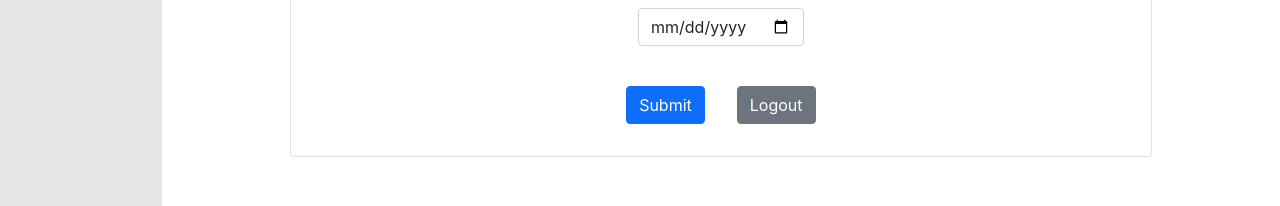
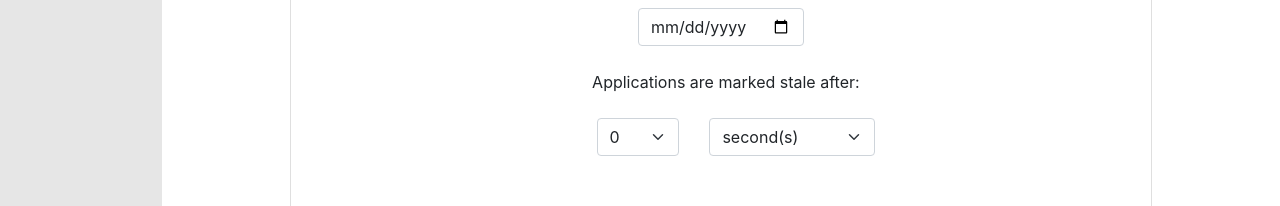
Before and after one commit to akhorana14/AppTrack, a React (Create React App) app in the folder frontend/: page /settings in a window 1280 px wide. Shown: the part 575-781 px from the top of the page. Built offline with nearby package versions, Linux system fonts and the light colour scheme; no server answers.

Commit message:
non-invasive stale addition to company page (#41)

```diff
--- a/frontend/src/pages/Company/Company.jsx
+++ b/frontend/src/pages/Company/Company.jsx
@@ -12,6 +12,7 @@ import Col from 'react-bootstrap/Col';
 import Button from 'react-bootstrap/Button';
 import Accordion from 'react-bootstrap/Accordion';
 import Badge from 'react-bootstrap/Badge';
+import Modal from 'react-bootstrap/Modal';
 
 import { BellFill, CheckCircleFill, EnvelopeFill, ExclamationCircleFill } from 'react-bootstrap-icons';
 
@@ -77,6 +78,7 @@ function Company() {
     let { company: companyName } = useParams();
     const [events, setEvents] = useState(null);
     const [companyInfo, setCompanyInfo] = useState(null);
+    const [stale, setStale] = useState(false);
 
     useEffect(() => {
         getCompanyInfo();
@@ -88,7 +90,10 @@ function Company() {
             credentials: "include"
         });
         if (res.ok) {
-            setEvents(await res.json());
+            let resJson = await res.json();
+            setEvents(resJson.events);
+            setStale(resJson.stale);
+            showStale(resJson.stale);
         }
     }
 
@@ -113,10 +118,18 @@ function Company() {
         });
         if (res.ok) {
             var company = await res.json();
-            console.log(company);
             setCompanyInfo(company);
         } else {
             window.location.href = "/dashboard";
+        }
+    }
+
+    function showStale() {
+        if (stale) {
+            console.log("doing the thing");
+            return (
+                <h6 id="staleText" className={"text-danger my-1"}>This application hasn't had an update in a while. </h6>
+            );
         }
     }
     companyName = capitalizeFirstLetter(companyName);
@@ -136,6 +149,7 @@ function Company() {
                                 <h3>{companyInfo.position !== undefined && companyInfo.position ? companyInfo.position:"Unknown Position Title"}
                                 <br />
                                 <h6 className="text-muted my-1">Last update: {events.length === 0 ? "None" : new Date(events[events.length - 1].date).toLocaleString()}</h6>
+                                {showStale()}
                                 </h3>
                                 : null
                             }
--- a/frontend/src/pages/Company/Company.module.css
+++ b/frontend/src/pages/Company/Company.module.css
@@ -118,3 +118,7 @@
 .manual-status-select {
     margin-right: 5px;
 }
+
+.staleText {
+    display: none;
+}
--- a/frontend/src/pages/Profile/Profile.jsx
+++ b/frontend/src/pages/Profile/Profile.jsx
@@ -21,6 +21,8 @@ function Profile(props) {
     const [date, setDate] = React.useState(new Date());
     const [name, setName] = React.useState("");
     const [photo, setPhoto] = React.useState("https://www.w3schools.com/howto/img_avatar.png");
+    const [number, setNumber] = React.useState(0);
+    const [time, setTime] = React.useState(0);
 
     useEffect(() => {
         getLoginStatus();
@@ -51,11 +53,13 @@ function Profile(props) {
             method: "POST",
             headers: {'Content-Type': 'application/json'},
             body: JSON.stringify({
-                date: date
+                date: date,
+                stale: number * time
             }),
             credentials: "include"
         }).then(response => response.json())
         .then(response => {
+            window.location = `${process.env.REACT_APP_BACKEND}/user/refresh`;
         });
     }
 
@@ -232,6 +236,32 @@ function Profile(props) {
                                 </div>
                                 <br />
                                 <br />
+                                <p class="card-text">Applications are marked stale after: </p>
+                        <br />
+                        <div className={style.staleWrapper}>
+                            <Form.Select className={style.number} onChange={(e) => setNumber(e.target.value)}>
+                            <option value="0">0</option>
+                            <option value="1">1</option>
+                            <option value="2">2</option>
+                            <option value="3">3</option>
+                            <option value="4">4</option>
+                            <option value="5">5</option>
+                            <option value="6">6</option>
+                            <option value="7">7</option>
+                            <option value="8">8</option>
+                            <option value="9">9</option>
+                            </Form.Select>
+                            <Form.Select className={style.time} onChange={(e) => setTime(e.target.value)}>
+                            <option value="1000">second(s)</option>
+                            <option value="60000">minute(s)</option>
+                            <option value="3600000">hour(s)</option>
+                            <option value="86400000">day(s)</option>
+                            <option value="604800000">week(s)</option>
+                            <option value="2592000000">month(s)</option>
+                            <option value="31104000000">year(s)</option>
+                            </Form.Select>
+                        </div> <br />
+                                <br />
                                 <div><a href="#" class="btn btn-primary" onClick={submitDate} style={{ margin: '1rem'}}>Submit</a>
                                 <a href={`${process.env.REACT_APP_BACKEND}/user/logout`} class="btn btn-secondary" style={{ margin: '1rem'}}>Logout</a></div>
                             </div>
--- a/frontend/src/pages/Profile/Profile.module.css
+++ b/frontend/src/pages/Profile/Profile.module.css
@@ -162,3 +162,18 @@
 .google {
     display: inline-block;
 }
+
+.staleWrapper {
+    display: flex;
+    flex-direction: row;
+    align-items: center;
+}
+.number {
+    width: 10%;
+    margin-left: 35%;
+    margin-right: 30px;
+}
+
+.time {
+    width: 20%;
+}
--- a/frontend/src/pages/Register/Register.jsx
+++ b/frontend/src/pages/Register/Register.jsx
@@ -88,13 +88,13 @@ function Register() {
                             <option value="9">9</option>
                             </Form.Select>
                             <Form.Select className={style.time} onChange={(e) => setTime(e.target.value)}>
-                            <option value="1">second(s)</option>
-                            <option value="60">minute(s)</option>
-                            <option value="3600">hour(s)</option>
-                            <option value="86400">day(s)</option>
-                            <option value="604800">week(s)</option>
-                            <option value="2592000">month(s)</option>
-                            <option value="31104000">year(s)</option>
+                            <option value="1000">second(s)</option>
+                            <option value="60000">minute(s)</option>
+                            <option value="3600000">hour(s)</option>
+                            <option value="86400000">day(s)</option>
+                            <option value="604800000">week(s)</option>
+                            <option value="2592000000">month(s)</option>
+                            <option value="31104000000">year(s)</option>
                             </Form.Select>
                         </div>
                     <br /><br />
```
Also changed, not shown: 2 other files (tests, documents, lock files or other folders).
